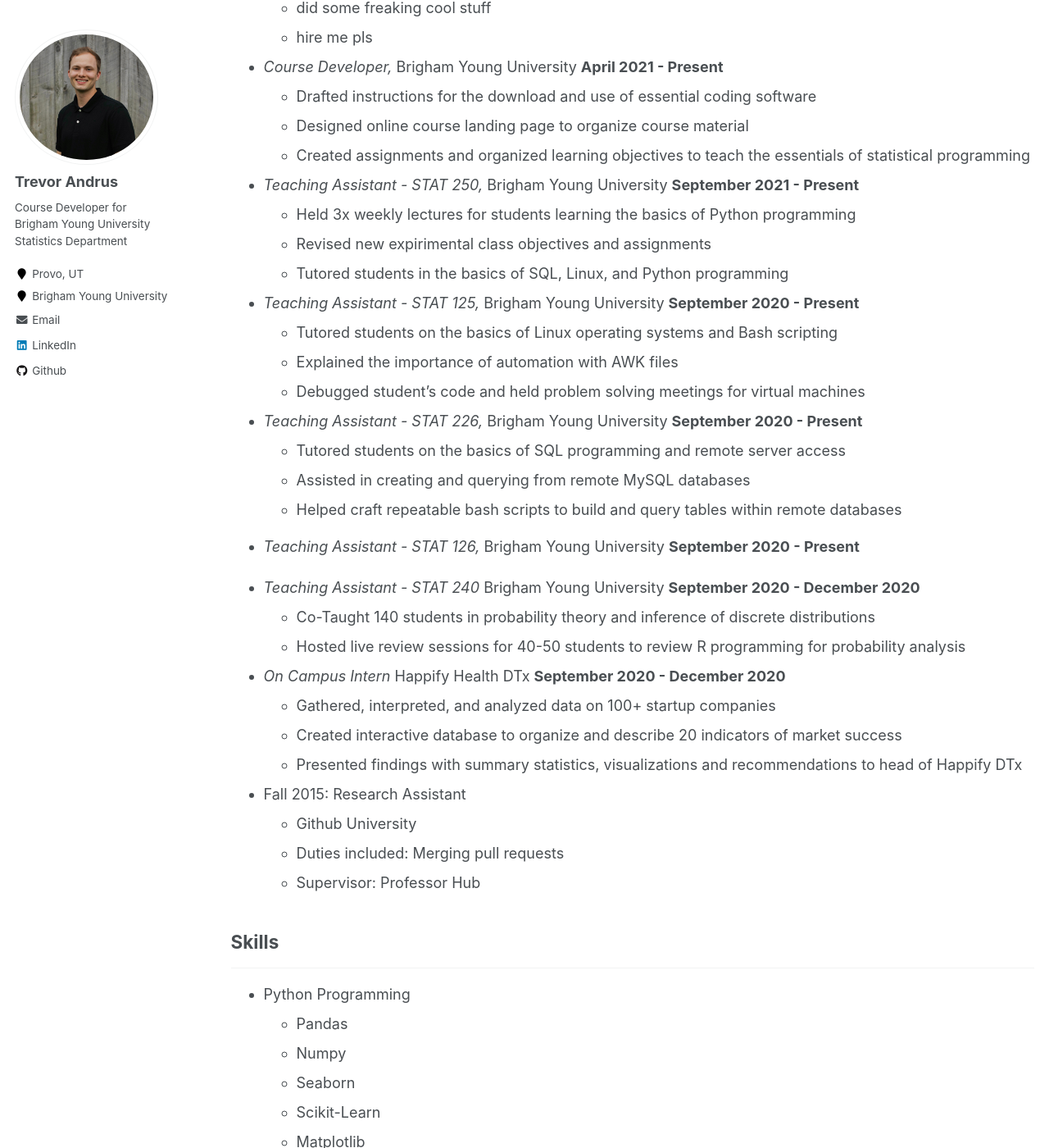
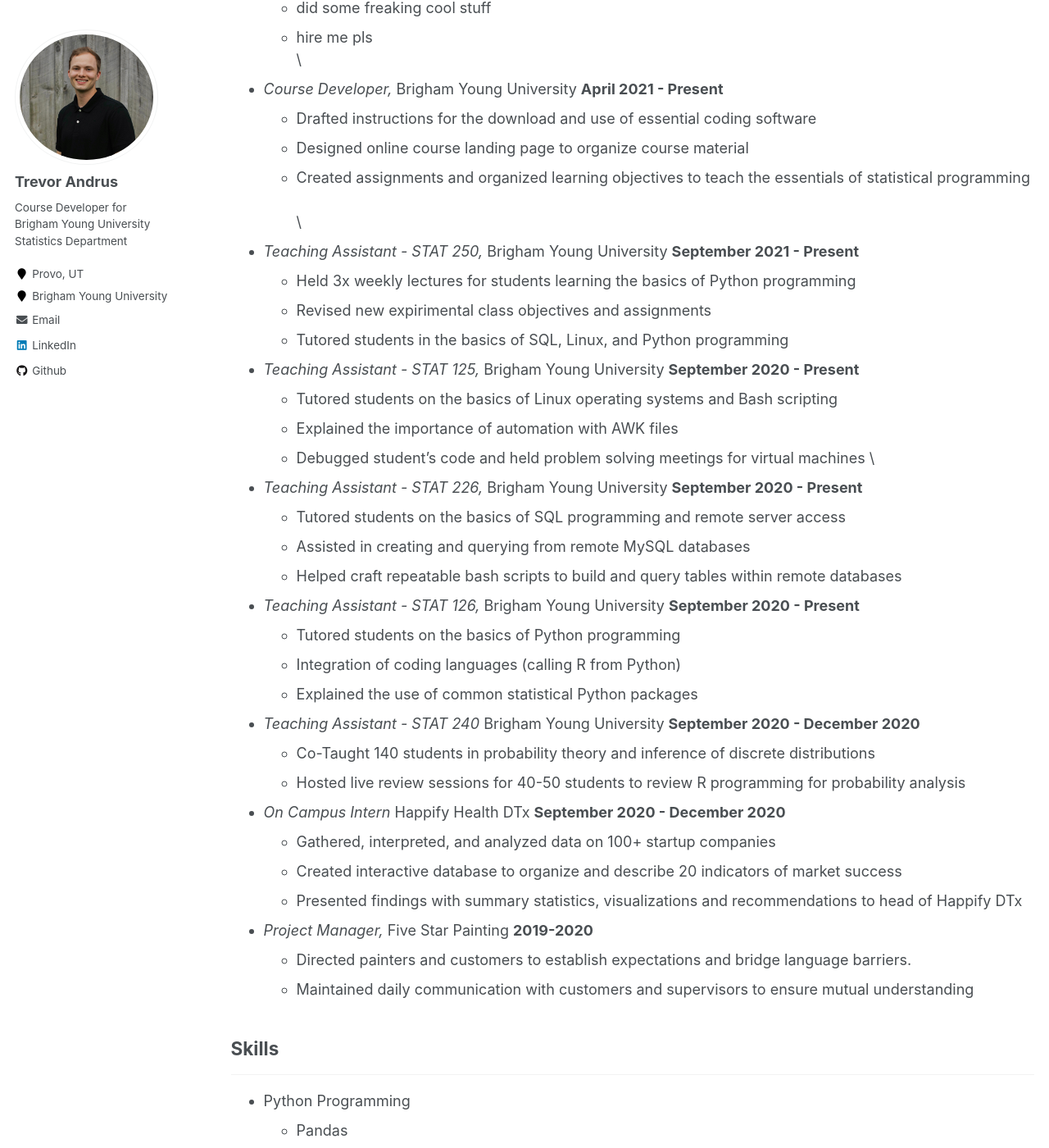
Before and after one commit to Andrustn/Andrustn.github.io, a Jekyll site: the page built from _pages/cv.md, in a window 1280 px wide and 1400 px high, scrolled down 1153 px. Shown: the whole window at 82% size. Built offline with Jekyll 4.4.1, drawn with Linux system fonts in a browser that asks for light colours; some of the changed text lies outside the part shown.

Commit message:
Update cv.md

```diff
--- a/_pages/cv.md
+++ b/_pages/cv.md
@@ -35,17 +35,20 @@ Advanced Studies Diploma, June 2016
   * Did hype things
   * Freaking kissed girls
   * I'm so cool
-
+\
 * *Data Analyst Intern,* Jp Systems **July 2021 - Present**
   * looked at data
   * did some freaking cool stuff
   * hire me pls
-
+\
+\
 * *Course Developer,* Brigham Young University **April 2021 - Present**
   * Drafted instructions for the download and use of essential coding software
   * Designed online course landing page to organize course material
   * Created assignments and organized learning objectives to teach the essentials of statistical programming
-
+\
+\
+\
 * *Teaching Assistant - STAT 250,* Brigham Young University **September 2021 - Present**
   * Held 3x weekly lectures for students learning the basics of Python programming
   * Revised new expirimental class objectives and assignments
@@ -55,13 +58,16 @@ Advanced Studies Diploma, June 2016
   * Tutored students on the basics of Linux operating systems and Bash scripting
   * Explained the importance of automation with AWK files
   * Debugged student's code and held problem solving meetings for virtual machines
-
+\
 * *Teaching Assistant - STAT 226,* Brigham Young University **September 2020 - Present**
   * Tutored students on the basics of SQL programming and remote server access
   * Assisted in creating and querying from remote MySQL databases
   * Helped craft repeatable bash scripts to build and query tables within remote databases
 
 * *Teaching Assistant - STAT 126,* Brigham Young University **September 2020 - Present**
+  * Tutored students on the basics of Python programming
+  * Integration of coding languages (calling R from Python)
+  * Explained the use of common statistical Python packages
 
 * *Teaching Assistant - STAT 240* Brigham Young University **September 2020 - December 2020**
   * Co-Taught 140 students in probability theory and inference of discrete distributions
@@ -72,10 +78,9 @@ Advanced Studies Diploma, June 2016
   * Created interactive database to organize and describe 20 indicators of market success
   * Presented findings with summary statistics, visualizations and recommendations to head of Happify DTx
 
-* Fall 2015: Research Assistant
-  * Github University
-  * Duties included: Merging pull requests
-  * Supervisor: Professor Hub
+* *Project Manager,* Five Star Painting **2019-2020**
+  * Directed painters and customers to establish expectations and bridge language barriers.
+  * Maintained daily communication with customers and supervisors to ensure mutual understanding
 
 ## Skills
 ---
```
